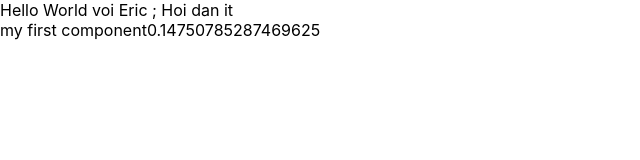
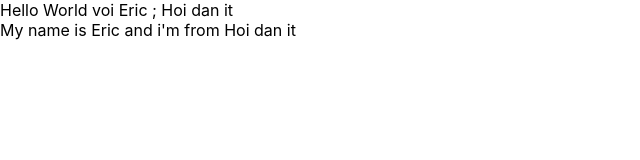
Before and after one commit to tmsoftwarevn/Landing-Page, a React (Create React App) app: page / in a window 1280 px wide. Shown: the top 160 px of the page, without its empty margins (0-640 px from the left). Built offline with nearby package versions, Linux system fonts and the light colour scheme.

Commit message:
video 17

```diff
--- a/src/App.js
+++ b/src/App.js
@@ -3,28 +3,36 @@
 import { useDispatch, useSelector } from 'react-redux';
 import { increaseCounter, decreaseCounter } from './redux/action/counterAction';
 import MyCompunent from './components/MyComponent';
-const App = () => {
-  const count = useSelector(state => state.counter.count);
-  const dispatch = useDispatch();
-
-  return (
-    <div>
-      Hello World voi Eric ; Hoi dan it
-      <MyCompunent></MyCompunent>
-    </div>
-    // <div className="App">
-    //   <header className="App-header">
-    //     <img src={logo} className="App-logo" alt="logo" />
-    //     <p>
-    //       lap trinh reactjs
-    //     </p>
-    //     <div>Count = {count}</div>
-    //     <button onClick={() => dispatch(increaseCounter())}>Increase</button>
-    //     <button onClick={() => dispatch(decreaseCounter())}>Decrease</button>
-    //   </header>
-    // </div>
-
-  );
+import React from 'react';
+class App extends React.Component {
+  render() {
+    return (
+      <div>
+        Hello World voi Eric ; Hoi dan it
+        <MyCompunent></MyCompunent>
+      </div>
+    )
+  }
 }
 
+// const App = () => {
+//   const count = useSelector(state => state.counter.count);
+//   const dispatch = useDispatch();
+
+//   return (
+
+//     <div className="App">
+//       <header className="App-header">
+//         <img src={logo} className="App-logo" alt="logo" />
+//         <p>
+//           lap trinh reactjs
+//         </p>
+//         <div>Count = {count}</div>
+//         <button onClick={() => dispatch(increaseCounter())}>Increase</button>
+//         <button onClick={() => dispatch(decreaseCounter())}>Decrease</button>
+//       </header>
+//     </div>
+
+//   );
+// }
 export default App;
--- a/src/components/MyComponent.js
+++ b/src/components/MyComponent.js
@@ -2,10 +2,18 @@
 
 import React from "react"
 class MyCompunent extends React.Component {
+
+    state = {
+        name: 'Eric',
+        address: 'Hoi dan it',
+        age: 26
+    }
+
     render() {
         return (
-            <div> my first component
-                {Math.random()}
+            <div>
+                My name is {this.state.name} and i'm from {this.state.address}
+
             </div>
         );
     }
```
